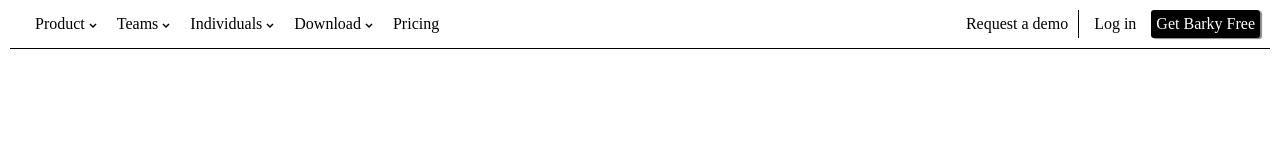
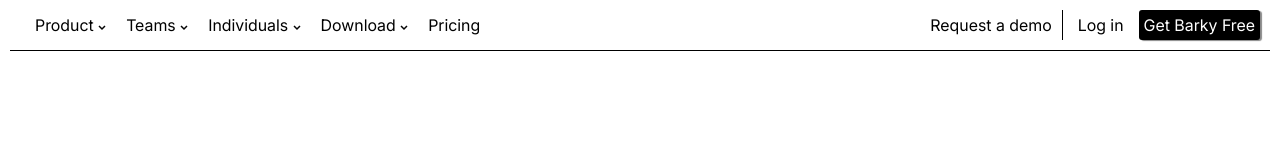
Before and after one commit to RobinRees/Barkey-Projekt1, a plain HTML site: page index.html in a window 1280 px wide. Drawn offline with Linux system fonts and the light colour scheme.

Commit message:
Added Font-Family
Added 'Inter Thin' to Css and applied to project.

```diff
--- a/styles.css
+++ b/styles.css
@@ -1,6 +1,12 @@
 body {
     margin: 0px;
     width: 100vw;
+    font-family: 'Inter Thin';
+}
+
+@font-face {
+    font-family: 'Inter Thin';
+    src: url(Material/Font/Inter.ttf);
 }
 
 nav {
```
